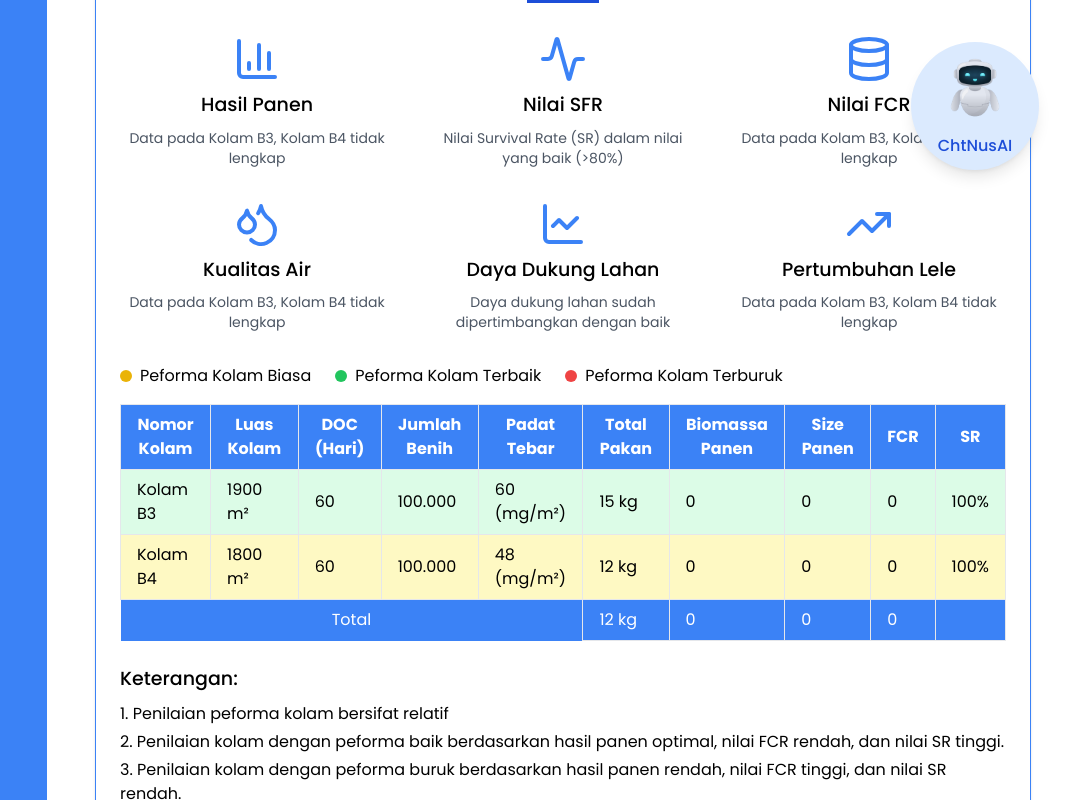
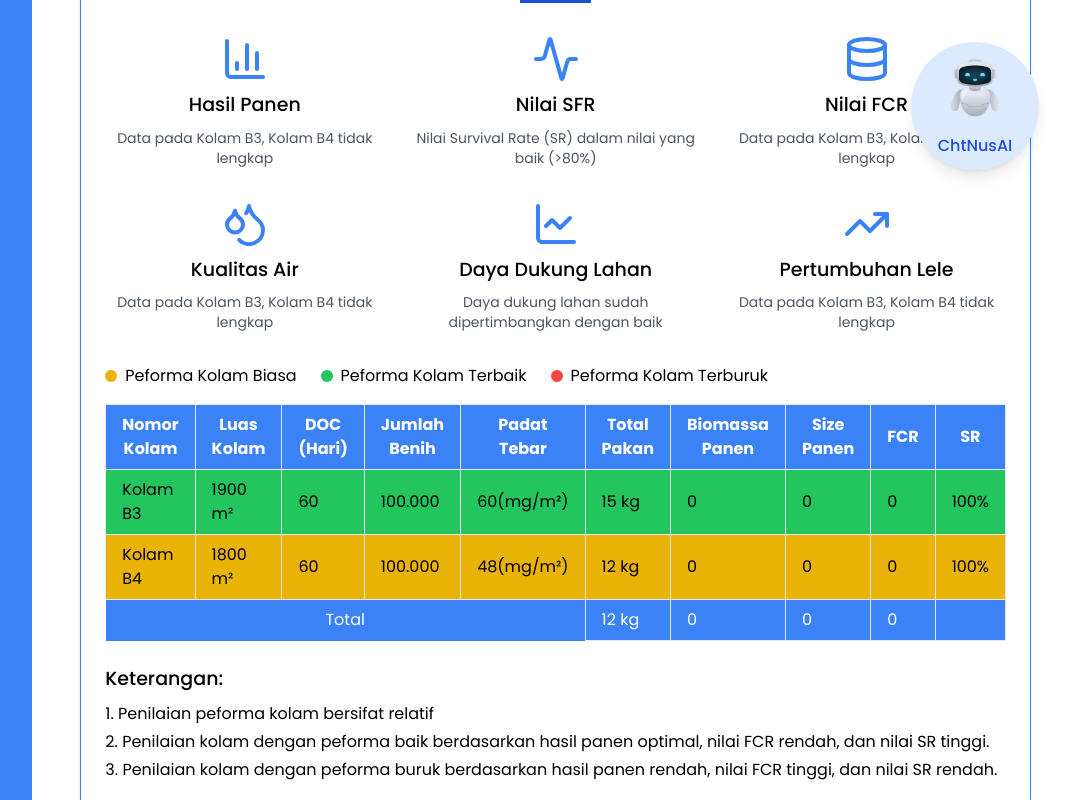
Before and after one commit to praditus343/Nusaira, a React (Vite) app in the folder frontend/: page /Ringkasan in a window 1280 px wide. Shown: the part 598-1398 px from the top of the page, without its empty margins (209-1279 px from the left). Built offline with nearby package versions, Linux system fonts and the light colour scheme.

Commit message:
fix Table in page Ringkasan

```diff
--- a/frontend/src/page/Ringkasan.jsx
+++ b/frontend/src/page/Ringkasan.jsx
@@ -222,24 +222,24 @@ function TableSection() {
           </tr>
         </thead>
         <tbody>
-          <tr className="bg-green-100">
+          <tr className="bg-green-500">
             <td className="py-2 px-4 border">Kolam B3</td>
             <td className="py-2 px-4 border">1900 m²</td>
             <td className="py-2 px-4 border">60</td>
             <td className="py-2 px-4 border">100.000</td>
-            <td className="py-2 px-4 border">60 (mg/m²)</td>
+            <td className="py-2 px-4 border">60(mg/m²)</td>
             <td className="py-2 px-4 border">15 kg</td>
             <td className="py-2 px-4 border">0</td>
             <td className="py-2 px-4 border">0</td>
             <td className="py-2 px-4 border">0</td>
             <td className="py-2 px-4 border">100%</td>
           </tr>
-          <tr className="bg-yellow-100">
+          <tr className="bg-yellow-500">
             <td className="py-2 px-4 border">Kolam B4</td>
             <td className="py-2 px-4 border">1800 m²</td>
             <td className="py-2 px-4 border">60</td>
             <td className="py-2 px-4 border">100.000</td>
-            <td className="py-2 px-4 border">48 (mg/m²)</td>
+            <td className="py-2 px-4 border">48(mg/m²)</td>
             <td className="py-2 px-4 border">12 kg</td>
             <td className="py-2 px-4 border">0</td>
             <td className="py-2 px-4 border">0</td>
```
